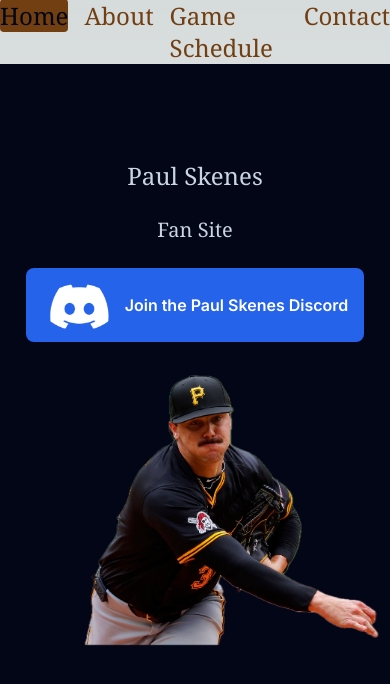
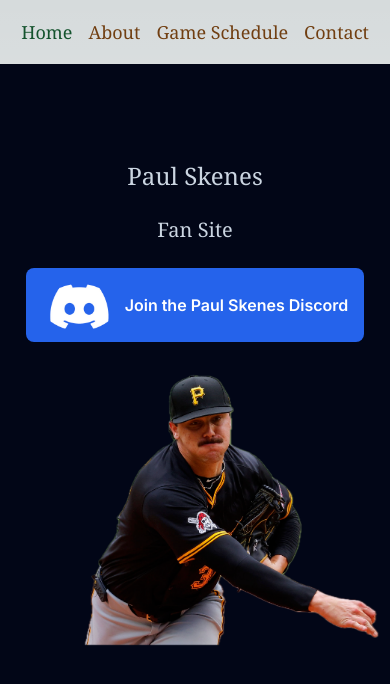
Before and after one commit to seantarzy/paul-skenes, a Next.js app: page / in a window 390 px wide. Shown: the top 684 px of the page. Built offline with nearby package versions, Linux system fonts and the light colour scheme; a web font is replaced by a local one.

Commit message:
fix mobile nav

```diff
--- a/src/app/components/Navigation.tsx
+++ b/src/app/components/Navigation.tsx
@@ -21,7 +21,7 @@
       <Link
         href={href}
         className={twMerge(
-          "text-yellow-900 text-2xl font-serif hover:bg-yellow-900 hover:text-slate-950 active:text-green-900 rounded",
+          "text-yellow-900 text-lg md:text-2xl font-serif hover:bg-yellow-900 hover:text-slate-950 active:text-green-900 rounded",
           selected && "text-green-900"
         )}
       >
```
